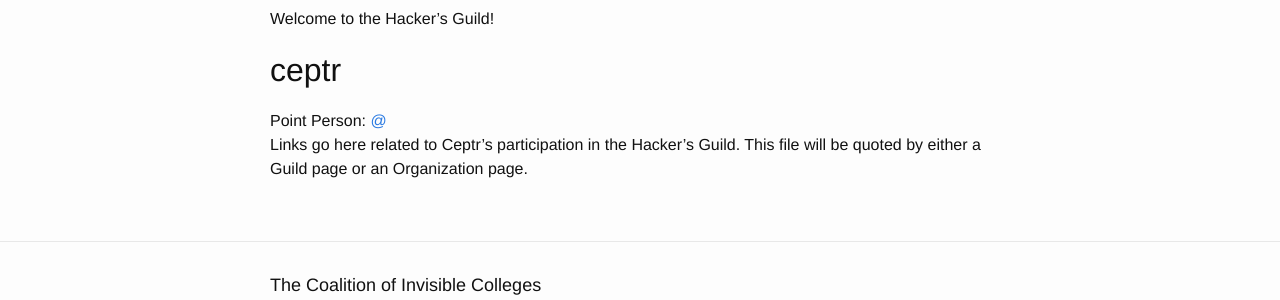
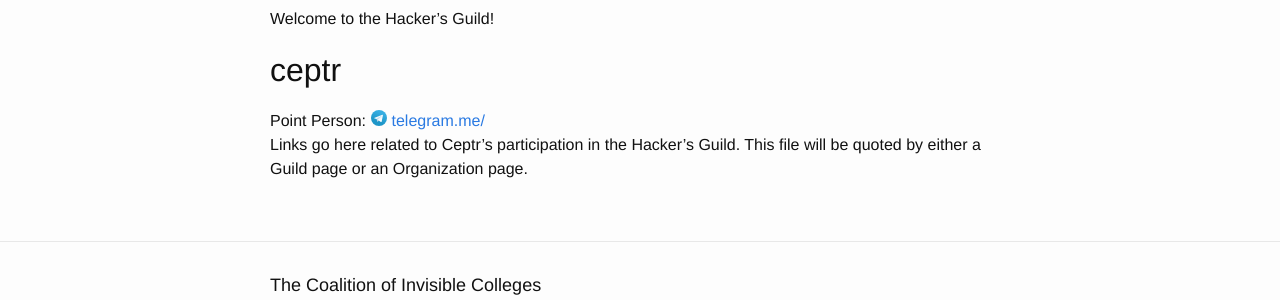
Before and after one commit to coalition-of-invisible-colleges/cic.github.io, a Jekyll site: the page built from guilds/hackers.md, in a window 1280 px wide. Shown: the part 157-457 px from the top of the page. Built offline with Jekyll 4.4.1, drawn with Linux system fonts in a browser that asks for light colours.

Commit message:
Changed point person to include with icon

```diff
--- a/_layouts/guild.html
+++ b/_layouts/guild.html
@@ -13,7 +13,7 @@ layout: default
           {% if my_page.guild == page.guild %}
             {% if my_page.layout == 'listing' %}
               <h2>{{ my_page.college }}</h2>
-              Point Person: <a href="http://telegram.me/{{ my_page.pointperson }}">@{{ my_page.pointperson }}</a>
+              Point Person: {% include icon-telegram.html channel=my_page.pointperson %}
               {{ my_page.content | markdownify }}
             {% endif %}
           {% endif %}
```
